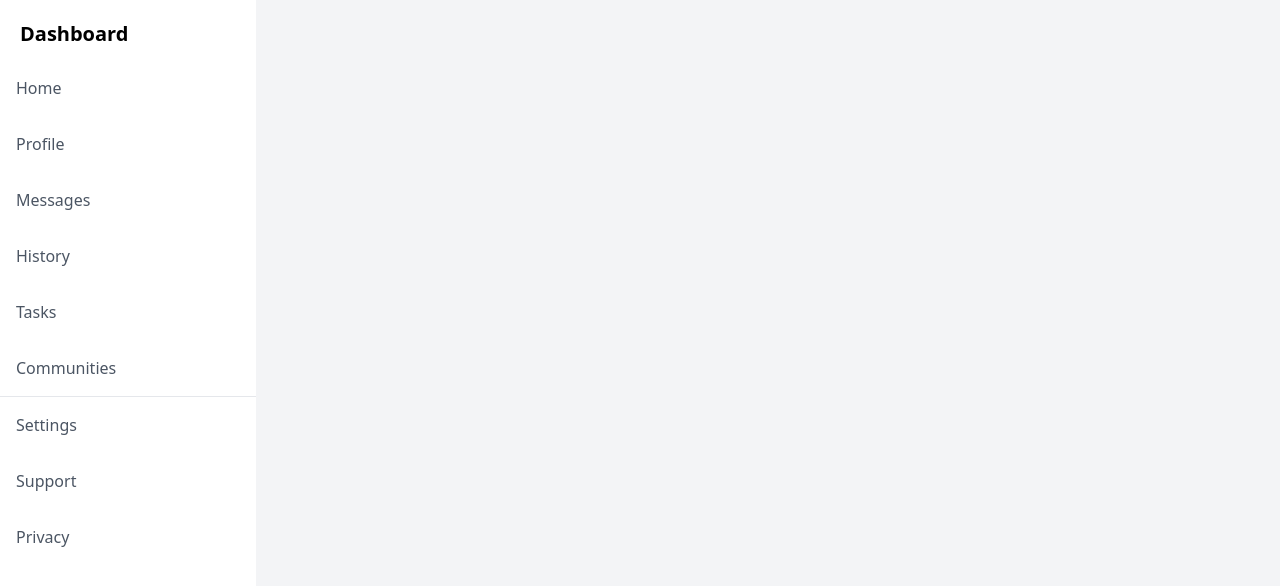
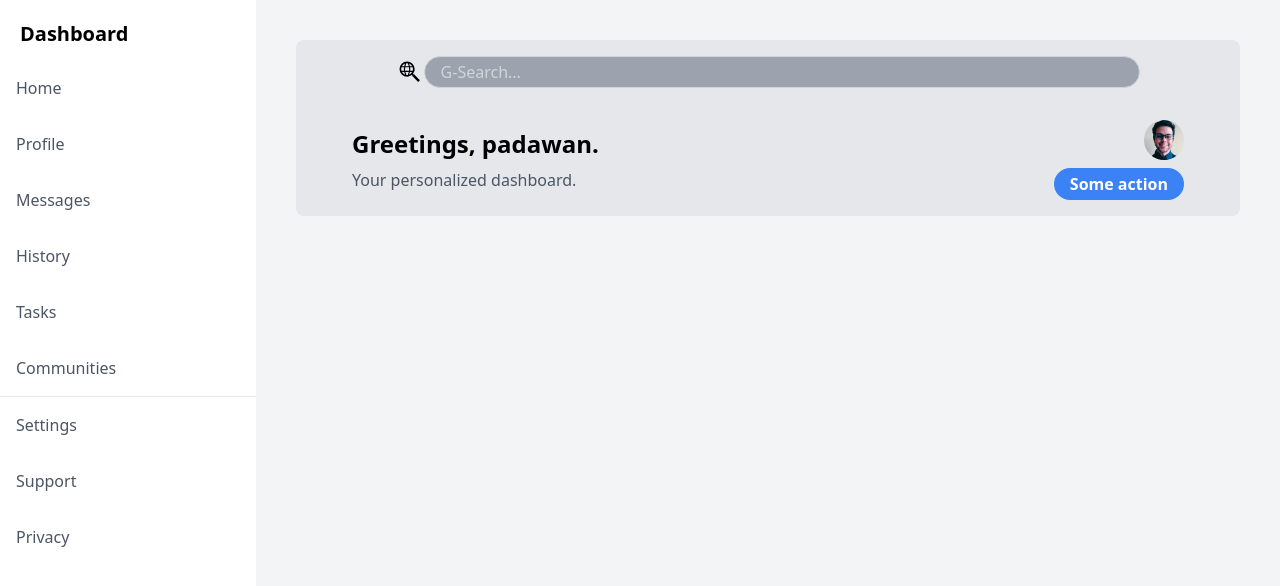
Before and after one commit to cesarbrancalhao/Odin.Dashboard, a website: page src/index.html in a window 1280 px wide. Drawn offline with Linux system fonts and the light colour scheme.

Commit message:
Added: header

```diff
--- a/src/index.html
+++ b/src/index.html
@@ -36,6 +36,32 @@
         <!-- Main -->
         <main class="flex-1 overflow-auto p-10">
 
+            <header class="px-4 py-4 w-full bg-gray-200 rounded-lg">
+
+                <div class="w-full flex text-center items-center">
+
+                    <img src="./assets/img/search.svg" class="rounded-full ml-auto w-7 h-7">
+                    <input type="text" class="h-8 pl-4 py-2 mr-auto bg-gray-400 w-[56vw] rounded-full border border-gray-300
+                                            focus:outline-none focus:ring-2 focus:ring-blue-400
+                                            focus:border-transparent text-white placeholder-gray-300" placeholder="G-Search...">
+
+                </div>
+
+                <div class="flex justify-between items-center mt-8 mx-10">
+                    <div>
+                        <h1 class="text-2xl font-bold">Greetings, padawan.</h1>
+                        <p class="mt-2 text-gray-600">Your personalized dashboard.</p>
+                    </div>
+
+                    <div class="items-center">
+                        <img src="./assets/img/brancalhao.jpg" class="rounded-full ml-auto mb-2 w-10 h-10">
+                        <button class="bg-blue-500 hover:bg-blue-700 text-white font-bold py-1 px-4 rounded-full">Some action</button>
+                    </div>
+
+                </div>
+
+            </header>
+
         </main>
     </div>
 </body>
```
Also changed, not shown: src/assets/css/output.css, src/assets/img/brancalhao.jpg (added), src/assets/img/search.svg (added).
